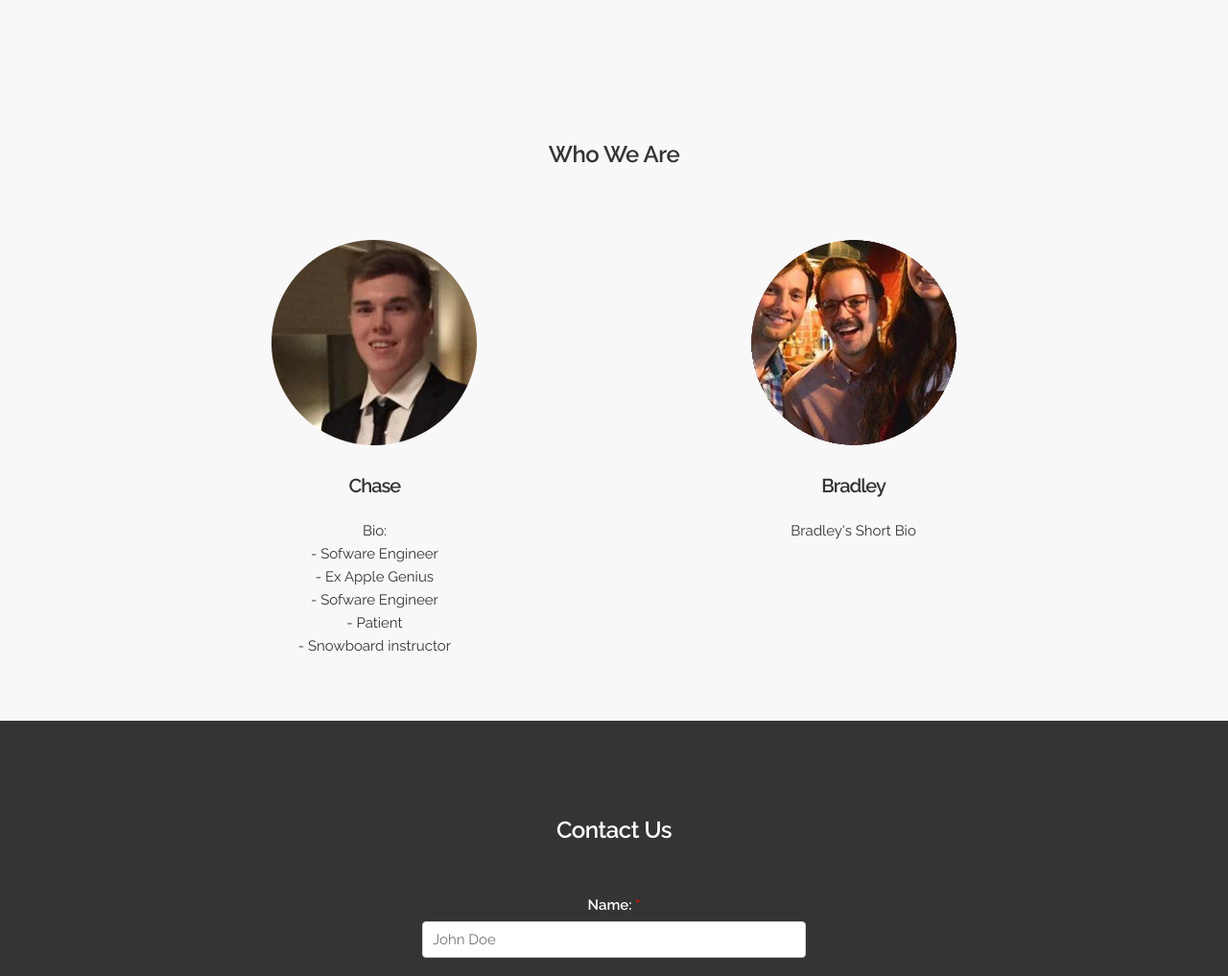
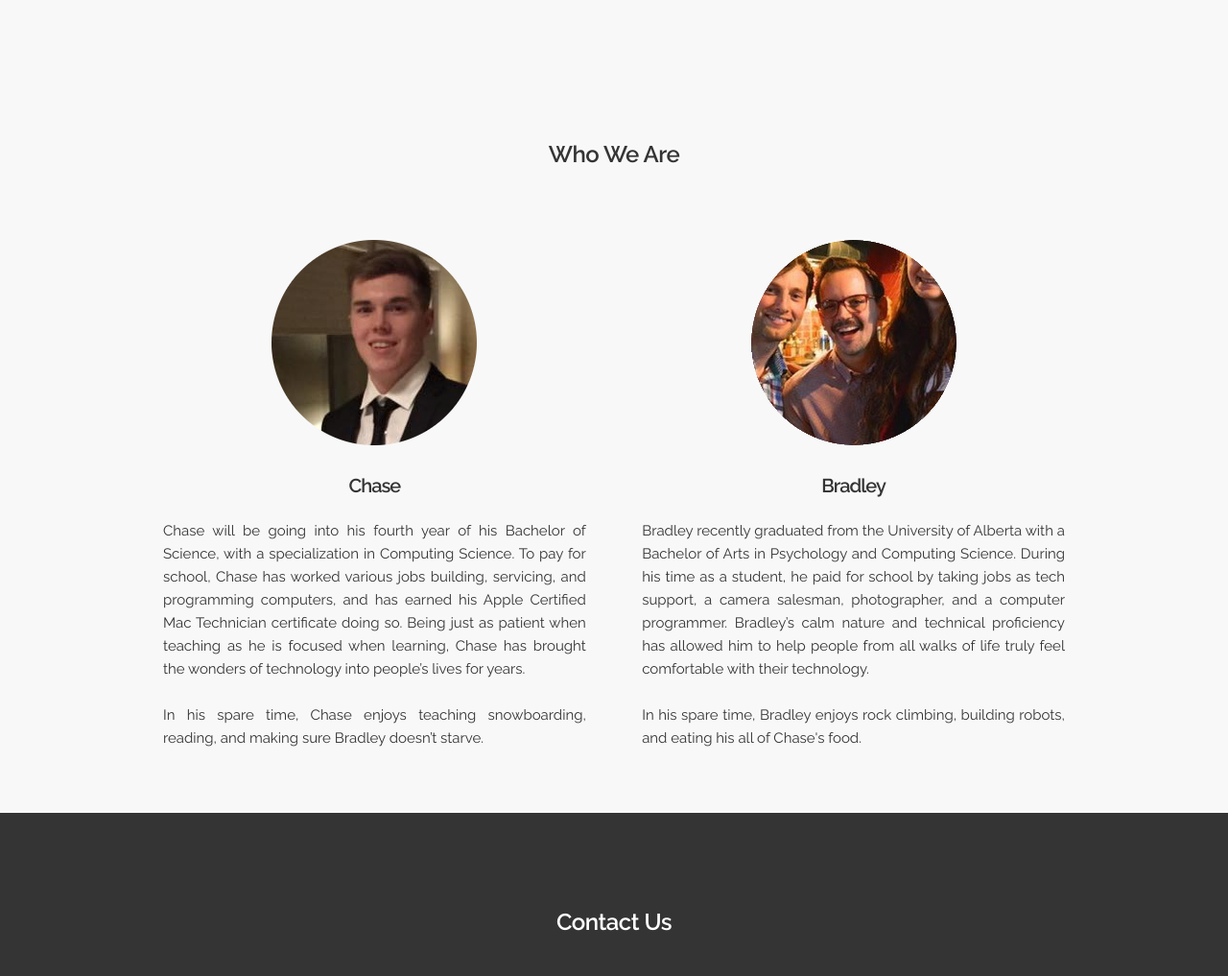
Before and after one commit to chickendiver/BreezeWebsite, a PHP site: page / in a window 1280 px wide. Shown: the part 1908-2925 px from the top of the page at 96% size. Run offline with PHP 8.4, Linux system fonts and the light colour scheme; some libraries are stand-ins or nearby versions.

Commit message:
Added bios for Bradley and Chase

```diff
--- a/index.php
+++ b/index.php
@@ -198,12 +198,7 @@
                     <img src="./images/chase_breeze_bio.png" alt="Breeze Technical Services" >
                 </picture>
                 <h3>Chase</h3>
-                <p>Bio:</p>
-                <p>- Sofware Engineer</p>
-                <p>- Ex Apple Genius</p>
-                <p>- Sofware Engineer</p>
-                <p>- Patient</p>
-                <p class = "last">- Snowboard instructor</p>
+                <p class = "last" style = "text-align:justify;">Chase will be going into his fourth year of his Bachelor of Science, with a specialization in Computing Science. To pay for school, Chase has worked various jobs building, servicing, and programming computers, and has earned his Apple Certified Mac Technician certificate doing so. Being just as patient when teaching as he is focused when learning, Chase has brought the wonders of technology into people’s lives for years. <br><br>In his spare time, Chase enjoys teaching snowboarding, reading, and making sure Bradley doesn’t starve.</p>
 
               </div>
             </div>
@@ -213,7 +208,9 @@
                     <img src="./images/bradley_breeze_bio.png" alt="Breeze Technical Services" >
                 </picture>
                 <h3>Bradley</h3>
-                <p class = "last">Bradley's Short Bio</p>
+                <p class = "last" style = "text-align:justify;">
+Bradley recently graduated from the University of Alberta with a Bachelor of Arts in Psychology and Computing Science. During his time as a student, he paid for school by taking jobs as tech support, a camera salesman, photographer, and a computer programmer. Bradley’s calm nature and technical proficiency has allowed him to help people from all walks of life truly feel comfortable with their technology. <br><br>In his spare time, Bradley enjoys rock climbing, building robots, and eating his all of Chase's food.
+</p>
               </div>
           </div>
         </div> <!-- End Row -->
```
